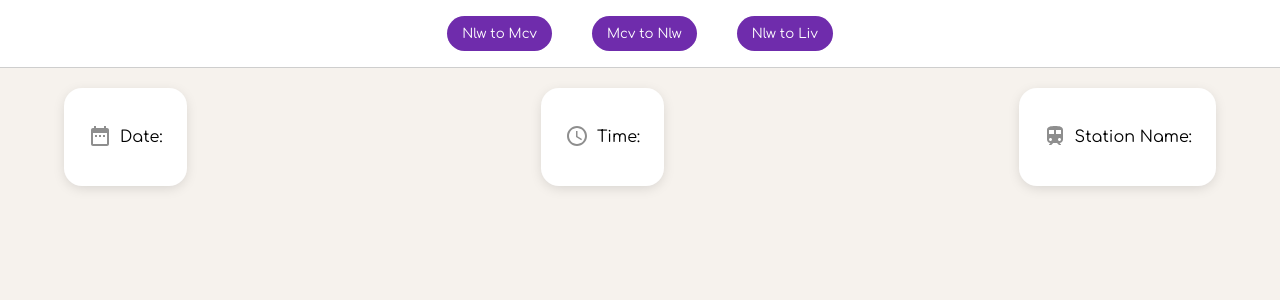
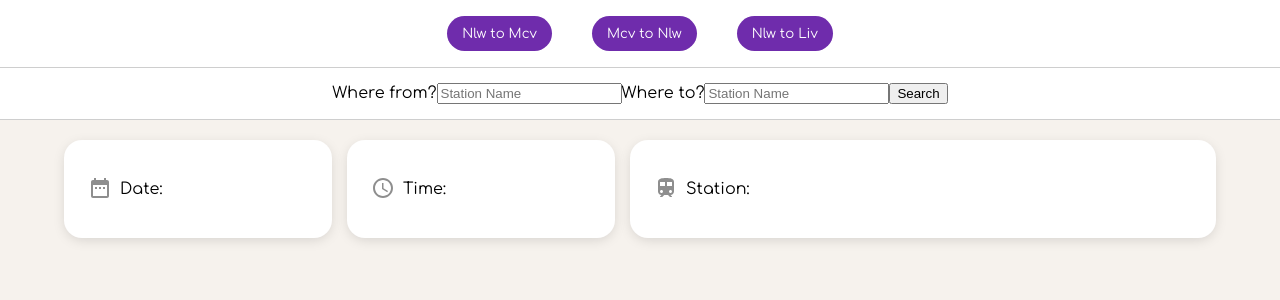
Before and after one commit to kieranphilipbrown/train-times-app, a React (Create React App) app: page / in a window 1280 px wide. Shown: the top 300 px of the page. Built offline with nearby package versions, Linux system fonts and the light colour scheme.

Commit message:
added search inputs to input any station name.

```diff
--- a/src/components/TrainList.js
+++ b/src/components/TrainList.js
@@ -8,13 +8,48 @@ class TrainList extends React.Component {
 		date: '',
 		timeOfDay: '',
 		stationName: '',
-		trainList: []
+		trainList: [],
+		stationFrom: '',
+		stationTo: ''
 	}
 
 	trainListCallback = (e) => {
 		const trainButton = e.target.id;
 		const destination = e.target.dataset.des;
 		fetch(`https://transportapi.com/v3/uk/train/station/${trainButton}/live.json?app_id=ba2a7c92&app_key=761d4fbe8af3114e3dc16dedf2b91443&calling_at=${destination}&darwin=true&train_status=passenger`)
+			.then((response) => {
+				return response.json();
+			})
+			.then((data) => {
+				this.setState({
+					date: data.date,
+					timeOfDay: data.time_of_day,
+					stationName: data.station_name,
+					trainList: data.departures.all
+				})
+			});
+	}
+
+	handleFromChange = (event) => {
+		this.setState({
+			stationFrom: event.target.value,
+		});
+	}
+
+	handleToChange = (event) => {
+		this.setState({
+			stationTo: event.target.value,
+		});
+	}
+
+	handleSubmit = (event) => {
+		event.preventDefault();
+		//console.log(`${this.state.stationFrom} ${this.state.stationTo}`);
+
+		const stationFrom = this.state.stationFrom;
+		const stationTo = this.state.stationTo;
+
+		fetch(`https://transportapi.com/v3/uk/train/station/${stationFrom}/live.json?app_id=ba2a7c92&app_key=761d4fbe8af3114e3dc16dedf2b91443&calling_at=${stationTo}&darwin=true&train_status=passenger`)
 			.then((response) => {
 				return response.json();
 			})
@@ -45,18 +80,29 @@ class TrainList extends React.Component {
 						</ul>
 					</div>
 
+					<SearchContainer>
+						<form onSubmit={this.handleSubmit}>
+							<label htmlFor="stationfrom">Where from?</label>
+							<input id="stationfrom" type="text" placeholder="Station Name" value={this.state.stationFrom} onChange={this.handleFromChange} />
+
+							<label htmlFor="stationto">Where to?</label>
+							<input id="stationto" type="text" placeholder="Station Name" value={this.state.stationTo} onChange={this.handleToChange} />
+							<button>Search</button>
+						</form>
+					</SearchContainer>
+
 					<div style={pageWidth}>
 						<InfoContainer>
 							<CardTwo><svg style={{marginRight: "8px", marginTop: "-3px", fill: "#8e8e8e"}} xmlns="http://www.w3.org/2000/svg" height="24" viewBox="0 0 24 24" width="24"><path d="M9 11H7v2h2v-2zm4 0h-2v2h2v-2zm4 0h-2v2h2v-2zm2-7h-1V2h-2v2H8V2H6v2H5c-1.11 0-1.99.9-1.99 2L3 20c0 1.1.89 2 2 2h14c1.1 0 2-.9 2-2V6c0-1.1-.9-2-2-2zm0 16H5V9h14v11z"/><path d="M0 0h24v24H0z" fill="none"/></svg> <p>Date: {date}</p></CardTwo>
 							<CardTwo><svg style={{marginRight: "8px", marginTop: "-3px", fill: "#8e8e8e"}} xmlns="http://www.w3.org/2000/svg" height="24" viewBox="0 0 24 24" width="24"><path d="M11.99 2C6.47 2 2 6.48 2 12s4.47 10 9.99 10C17.52 22 22 17.52 22 12S17.52 2 11.99 2zM12 20c-4.42 0-8-3.58-8-8s3.58-8 8-8 8 3.58 8 8-3.58 8-8 8z"/><path d="M0 0h24v24H0z" fill="none"/><path d="M12.5 7H11v6l5.25 3.15.75-1.23-4.5-2.67z"/></svg>  <p>Time: {timeOfDay}</p></CardTwo>
-							<CardTwo><svg style={{marginRight: "8px", marginTop: "-3px", fill: "#8e8e8e"}} xmlns="http://www.w3.org/2000/svg" height="24" viewBox="0 0 24 24" width="24"><path d="M12 2c-4 0-8 .5-8 4v9.5C4 17.43 5.57 19 7.5 19L6 20.5v.5h2.23l2-2H14l2 2h2v-.5L16.5 19c1.93 0 3.5-1.57 3.5-3.5V6c0-3.5-3.58-4-8-4zM7.5 17c-.83 0-1.5-.67-1.5-1.5S6.67 14 7.5 14s1.5.67 1.5 1.5S8.33 17 7.5 17zm3.5-7H6V6h5v4zm2 0V6h5v4h-5zm3.5 7c-.83 0-1.5-.67-1.5-1.5s.67-1.5 1.5-1.5 1.5.67 1.5 1.5-.67 1.5-1.5 1.5z"/><path d="M0 0h24v24H0V0z" fill="none"/></svg>  <p>Station Name: {stationName}</p></CardTwo>
+							<CardTwo><svg style={{marginRight: "8px", marginTop: "-3px", fill: "#8e8e8e"}} xmlns="http://www.w3.org/2000/svg" height="24" viewBox="0 0 24 24" width="24"><path d="M12 2c-4 0-8 .5-8 4v9.5C4 17.43 5.57 19 7.5 19L6 20.5v.5h2.23l2-2H14l2 2h2v-.5L16.5 19c1.93 0 3.5-1.57 3.5-3.5V6c0-3.5-3.58-4-8-4zM7.5 17c-.83 0-1.5-.67-1.5-1.5S6.67 14 7.5 14s1.5.67 1.5 1.5S8.33 17 7.5 17zm3.5-7H6V6h5v4zm2 0V6h5v4h-5zm3.5 7c-.83 0-1.5-.67-1.5-1.5s.67-1.5 1.5-1.5 1.5.67 1.5 1.5-.67 1.5-1.5 1.5z"/><path d="M0 0h24v24H0V0z" fill="none"/></svg><p>Station: {stationName}</p></CardTwo>
 						</InfoContainer>
 
 						<Grid>
 							{trainList && trainList.length > 0 &&
 								trainList.map((train, i) =>
 									<li style={card} key={i}>
-										{console.log(train)}
+										{/* {console.log(train)} */}
 										<p>Train to: <span style={{fontWeight: "bold"}}>{train.destination_name}</span></p>
 										<p style={{fontSize: "14px", display: "block", marginBottom: "15px"}}>From: {train.origin_name}</p>
 										{
@@ -109,11 +155,17 @@ const trainButton = {
 	padding: "10px 15px",
 }
 
+const SearchContainer = styled.div`
+	background: white;
+	border-bottom: 1px solid #cecece;
+	padding: 15px 0;
+`;
+
 const InfoContainer = styled.div`
 	display: block;
 	list-style-type: none;
 	margin: 0 auto;
-	maxWidth: 1200px;
+	max-width: 1200px;
 	padding: 20px 0;
 
 	@media ${device.tablet} {
@@ -152,7 +204,16 @@ const CardTwo = styled.div`
 	display: flex;
 	box-shadow: 0 3px 13px -2px rgba(0,0,0,.15);
 	margin-bottom: 15px;
+	min-width: 220px;
 	padding: 0.5rem;
+
+	&:nth-child(2) {
+		margin: 0 15px;
+	}
+
+	&:nth-child(3) {
+		flex: 1;
+	}
 
 	@media ${device.tablet} {
 		margin-bottom: 0;
```
